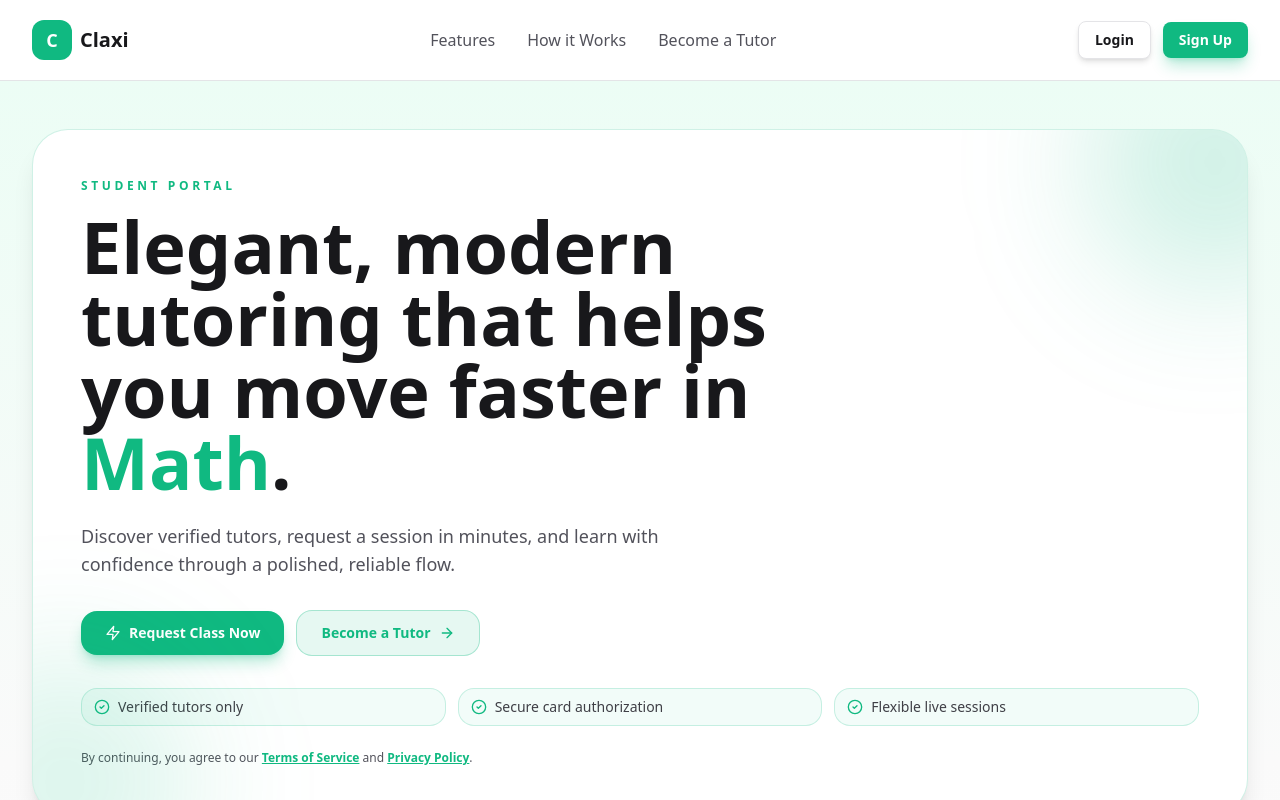
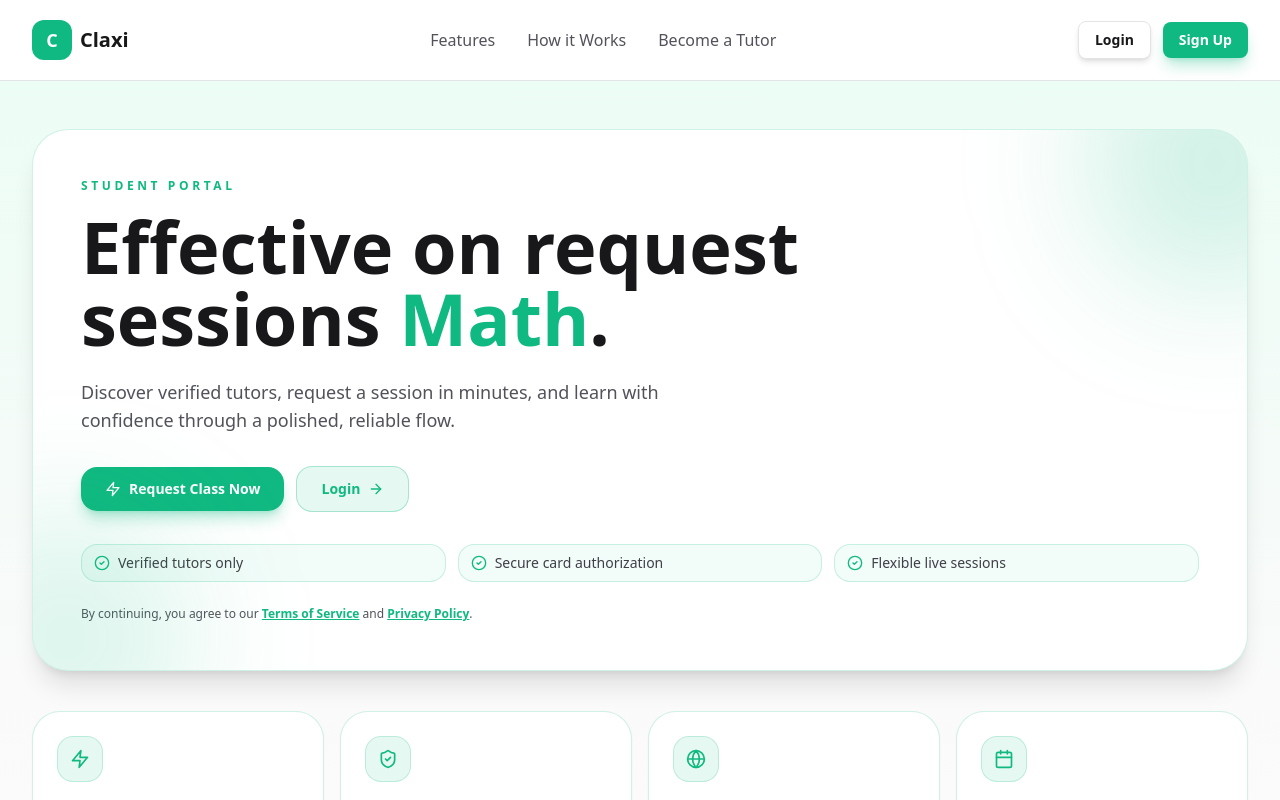
Before and after one commit to jabuobed1/claxi, a React (Vite) app: page / in a window 1280 px wide. Shown: the top 800 px of the page. Built offline with nearby package versions, Linux system fonts and the light colour scheme; no server answers.

Commit message:
Commit before Codex changes - 31.03.2026 - 1.

```diff
--- a/src/pages/LandingPage.jsx
+++ b/src/pages/LandingPage.jsx
@@ -48,7 +48,7 @@ export default function LandingPage() {
 
             <p className="text-xs font-bold uppercase tracking-[0.3em] text-brand">Student Portal</p>
             <h1 className="mt-4 max-w-3xl text-5xl font-black leading-[0.95] text-zinc-900 md:text-7xl">
-              Elegant, modern tutoring that helps you move faster in <span className="text-brand">Math</span>.
+              Effective on request sessions <span className="text-brand">Math</span>.
             </h1>
             <p className="mt-6 max-w-2xl text-lg text-zinc-600">
               Discover verified tutors, request a session in minutes, and learn with confidence through a polished, reliable flow.
@@ -61,9 +61,9 @@ export default function LandingPage() {
                   Request Class Now
                 </CTAButton>
               </Link>
-              <Link to="/signup">
+              <Link to="/login">
                 <CTAButton variant="secondary">
-                  Become a Tutor
+                  Login
                   <ArrowRight className="ml-2 h-4 w-4" />
                 </CTAButton>
               </Link>
```
Also changed, not shown: commands.txt.
